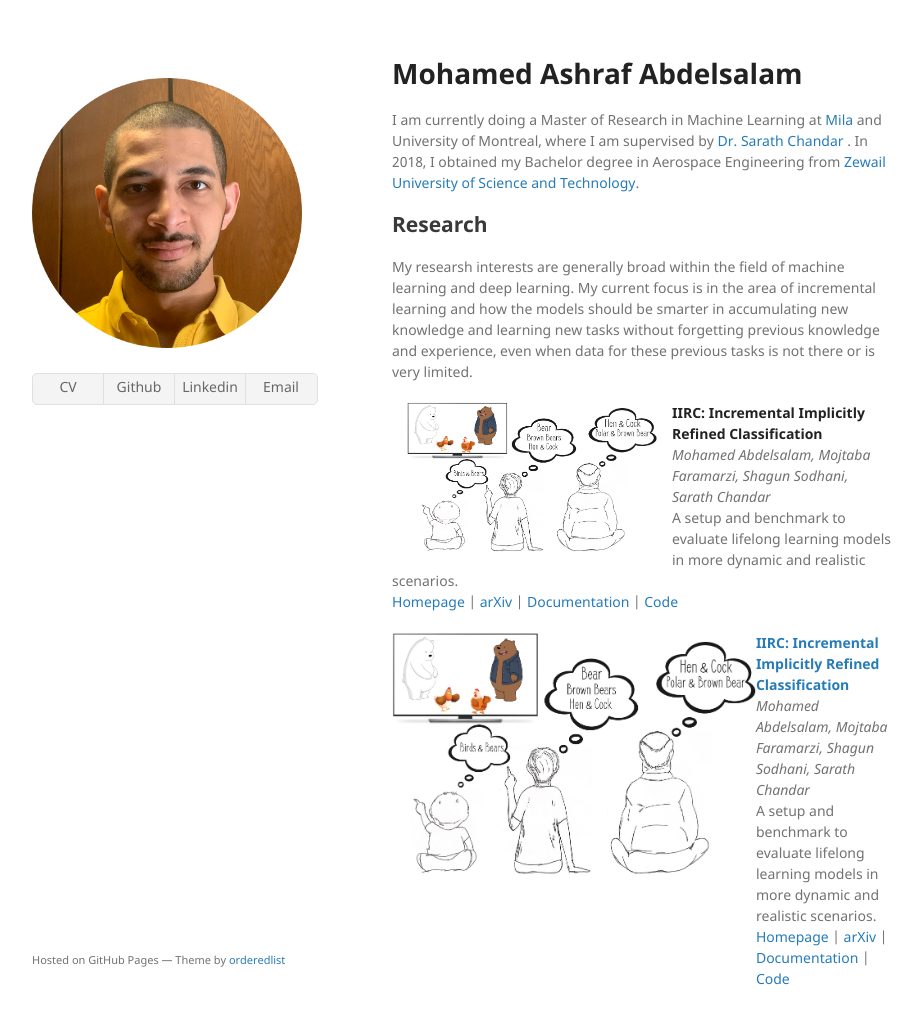
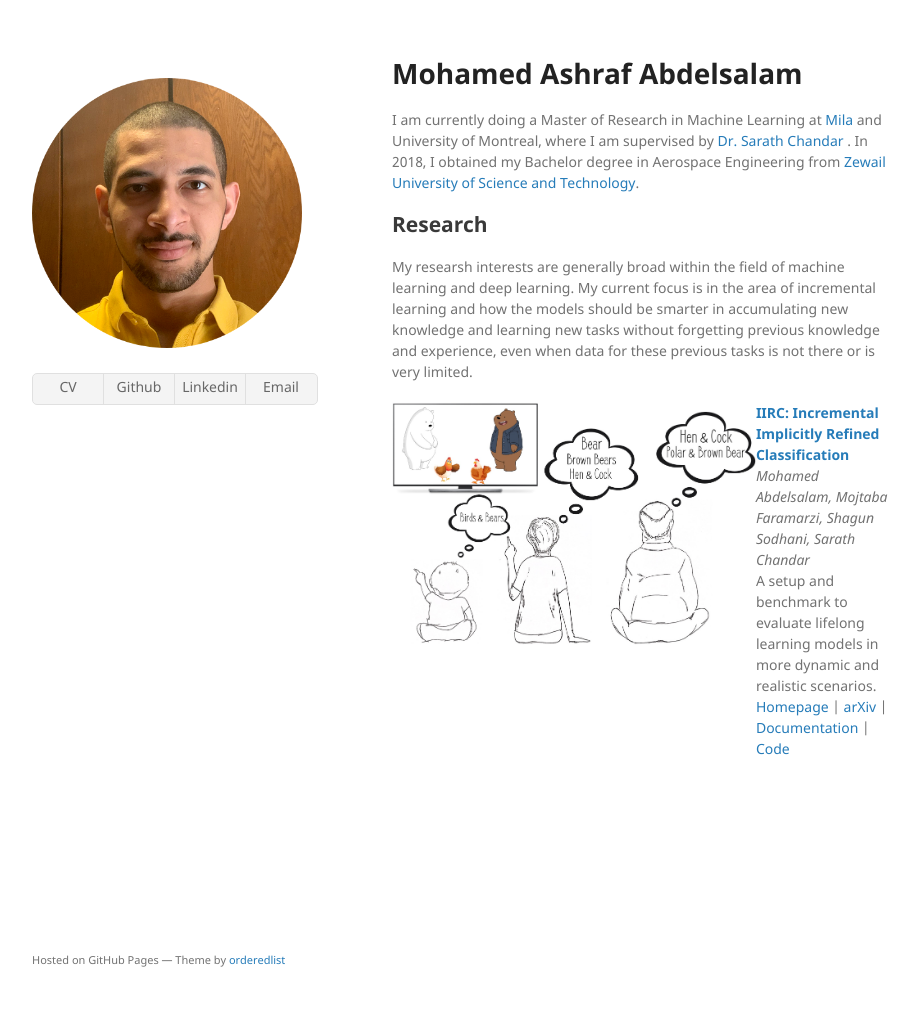
Before and after one commit to MohamedAbdelsalam9/mohamedabdelsalam9.github.io, a Jekyll site: the page built from index.md, in a window 1280 px wide and 1039 px high. Shown: the top 1024 px of the window, without its empty margins (178-1099 px from the left). Built offline with Jekyll 4.4.1, drawn with Linux system fonts in a browser that asks for light colours; the repository's description, which GitHub fills in, is left out; our own code applies the rules of GitHub Pages for plain Markdown files.

Commit message:
Update index.md

```diff
--- a/index.md
+++ b/index.md
@@ -10,15 +10,6 @@ I am currently doing a Master of Research in Machine Learning at
 ## Research
 My researsh interests are generally broad within the field of machine learning and deep learning. My current focus is in the area of incremental learning and how the models should be smarter in accumulating new knowledge and learning new tasks without forgetting previous knowledge and experience, even when data for these previous tasks is not there or is very limited.
 
-
-<img src="./images/summary.png" alt="" width="250" height="150" id="ri"/> [**IIRC: Incremental Implicitly Refined Classification**](https://chandar-lab.github.io/IIRC/)
-<br />
-*Mohamed Abdelsalam, Mojtaba Faramarzi, Shagun Sodhani, Sarath Chandar*
-<br />
-A setup and benchmark to evaluate lifelong learning models in more dynamic and realistic scenarios.
-<br />
-[Homepage](https://chandar-lab.github.io/IIRC/) | [arXiv](https://arxiv.org/abs/2012.12477) | [Documentation](https://iirc.readthedocs.io/en/latest/) | [Code](https://github.com/chandar-lab/IIRC/)
-
  <div class="publication">
   <div class="image">
     <img src="./images/summary.png" alt=""/>
@@ -27,6 +18,7 @@ A setup and benchmark to evaluate lifelong learning models in more dynamic and r
      <a href="https://chandar-lab.github.io/IIRC/"><b>IIRC: Incremental Implicitly Refined Classification</b></a>
      <br><i>Mohamed Abdelsalam, Mojtaba Faramarzi, Shagun Sodhani, Sarath Chandar</i>
      <br>A setup and benchmark to evaluate lifelong learning models in more dynamic and realistic scenarios.
-     <br><a href="https://chandar-lab.github.io/IIRC/">Homepage</a> | <a href="https://arxiv.org/abs/2012.12477">arXiv</a> | <a href="https://iirc.readthedocs.io/en/latest/">Documentation</a> | <a href="https://github.com/chandar-lab/IIRC/">Code</a>
+     <br><a href="https://chandar-lab.github.io/IIRC/">Homepage</a> | <a href="https://arxiv.org/abs/2012.12477">arXiv</a> |
+     <a href="https://iirc.readthedocs.io/en/latest/">Documentation</a> | <a href="https://github.com/chandar-lab/IIRC/">Code</a>
     </div>
   </div>
```
